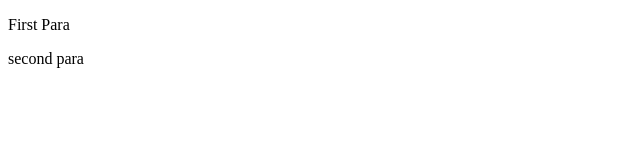
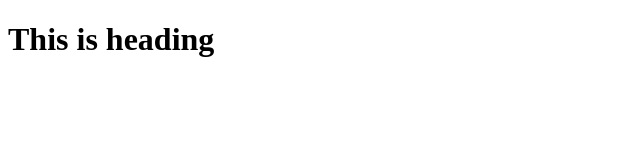
Before and after one commit to GouravSharma99/localrepo, a plain HTML site: page index.html in a window 1280 px wide. Shown: the whole page, without its empty margins (0-640 px from the left). Drawn offline with Linux system fonts and the light colour scheme.

Commit message:
adding heading

```diff
--- a/index.html
+++ b/index.html
@@ -6,7 +6,6 @@
     <title>Document</title>
 </head>
 <body>
-    <p>First Para</p>
-    <p>second para</p>
+    <h1>This is heading</h1>
 </body>
 </html>
```
